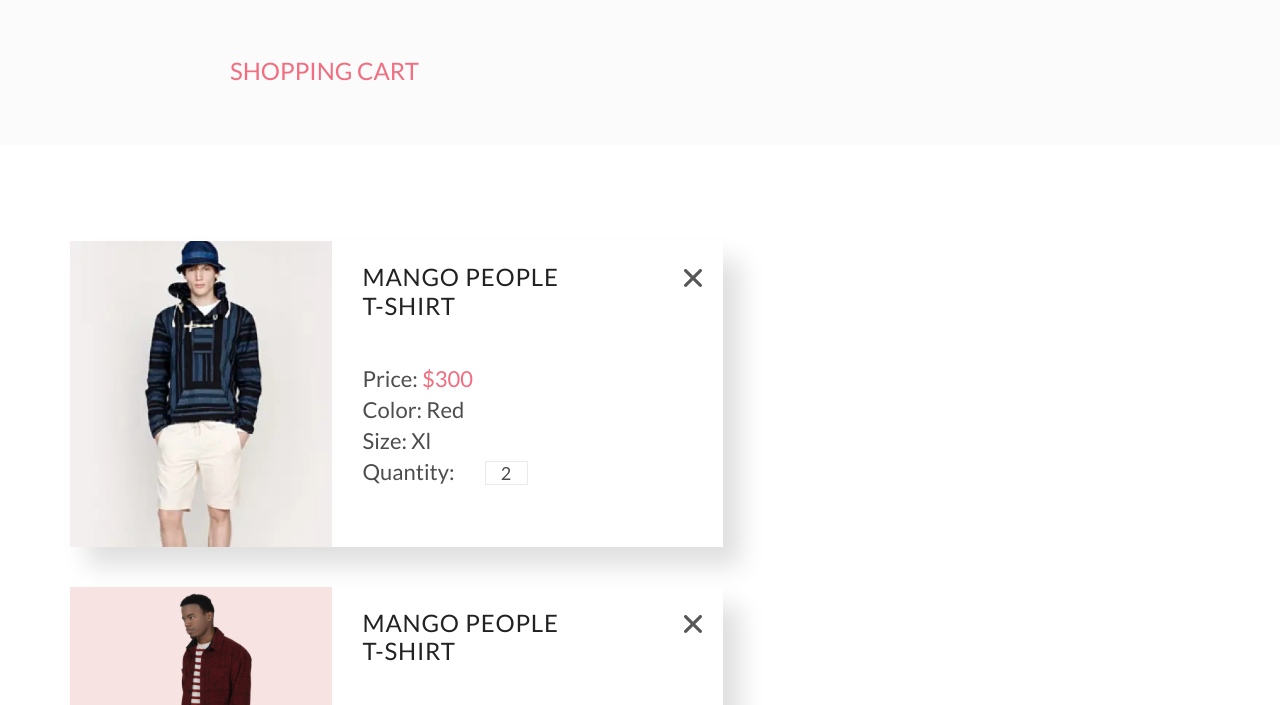
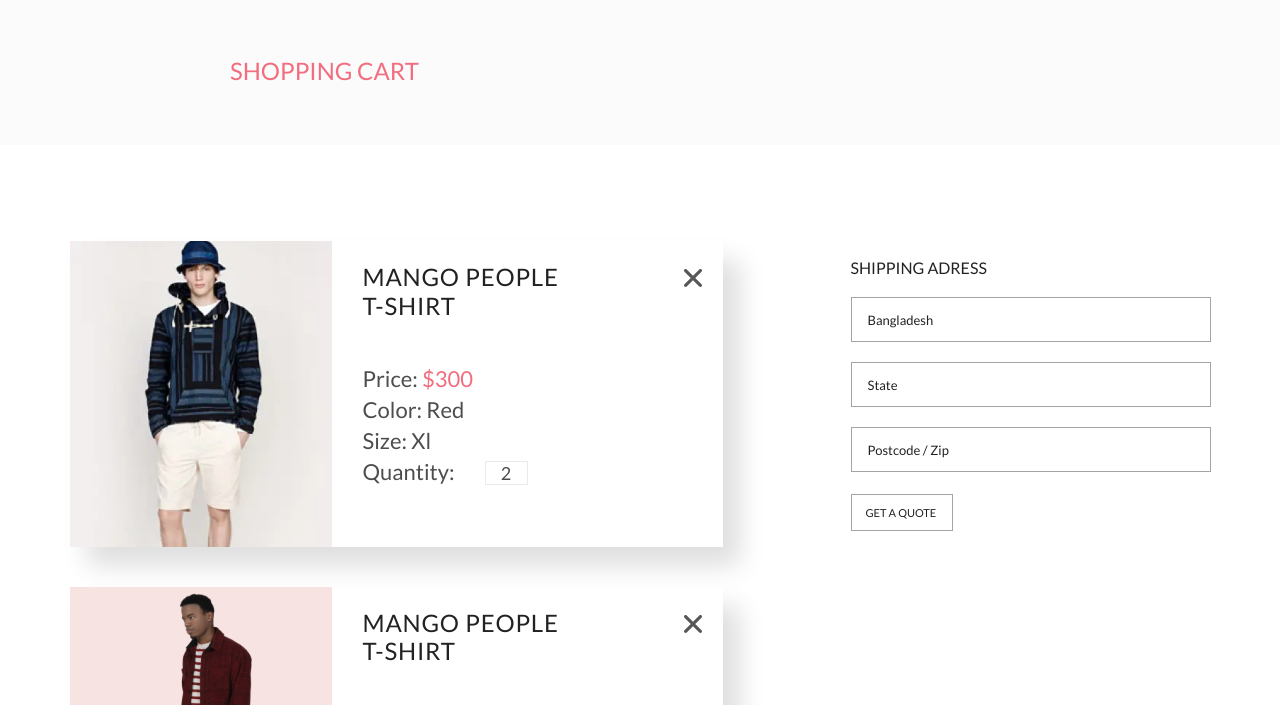
Before and after one commit to PeshkovDmitry/AdvancedHTMLandCSS_homework6, a plain HTML site: page cart.html in a window 1280 px wide. Shown: the part 78-783 px from the top of the page. Drawn offline with Linux system fonts and the light colour scheme.

Commit message:
Сверстал раздел SHIPPING ADDRESS

```diff
--- a/cart.html
+++ b/cart.html
@@ -78,7 +78,13 @@
 			</div>
 		</div>
 		<div class="cart_shipping">
-			<div class="cart_shipping_address"></div>
+			<div class="cart_shipping_address">
+				<div class="cart_shipping_address_title">SHIPPING ADRESS</div>
+				<div class="cart_shipping_address_field">Bangladesh</div>
+				<div class="cart_shipping_address_field">State</div>
+				<div class="cart_shipping_address_field">Postcode / Zip</div>
+				<div class="cart_shipping_address_button">GET A QUOTE</div>
+			</div>
 			<div class="cart_shipping_checkout"></div>
 		</div>
 
--- a/styles/_cart.scss
+++ b/styles/_cart.scss
@@ -94,4 +94,51 @@
 
     }
 
+    &_shipping {
+
+        &_address {
+
+            display: flex;
+            flex-direction: column;
+            gap: 20px;
+            margin-top: 113px;
+            margin-left: 128px;
+
+            &_title {
+                @include Lato400n(16px);
+                color: $contentColor2;
+            }
+
+            &_field {
+                height: 43px;
+                width: 342px;
+                display: flex;
+                align-items: center;
+                padding-left: 16px;
+                @include Lato400n(13px);
+                color: $contentColor2;
+                border: 1px solid #A4A4A4;
+
+            }
+
+            &_button {
+                height: 35px;
+                width: 86px;
+                padding-left: 14px;
+                margin-top: 2px;
+                display: flex;
+                align-items: center;
+                @include Lato400n(11px);
+                color: $contentColor2;
+                border: 1px solid #A4A4A4;
+            }
+
+        }
+
+        &_checkout {
+
+
+        }
+    }
+
 }
```
Also changed, not shown: styles/style.css, 1 other file.
